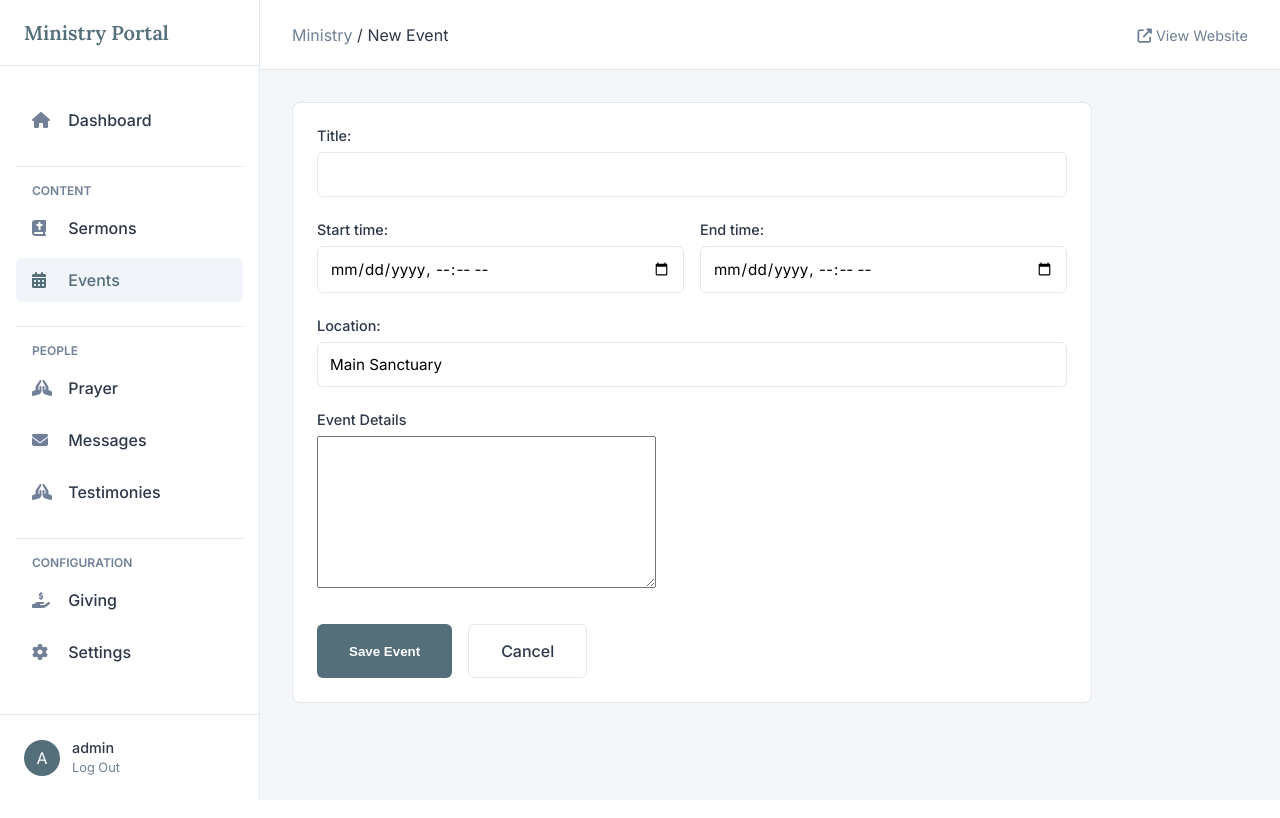
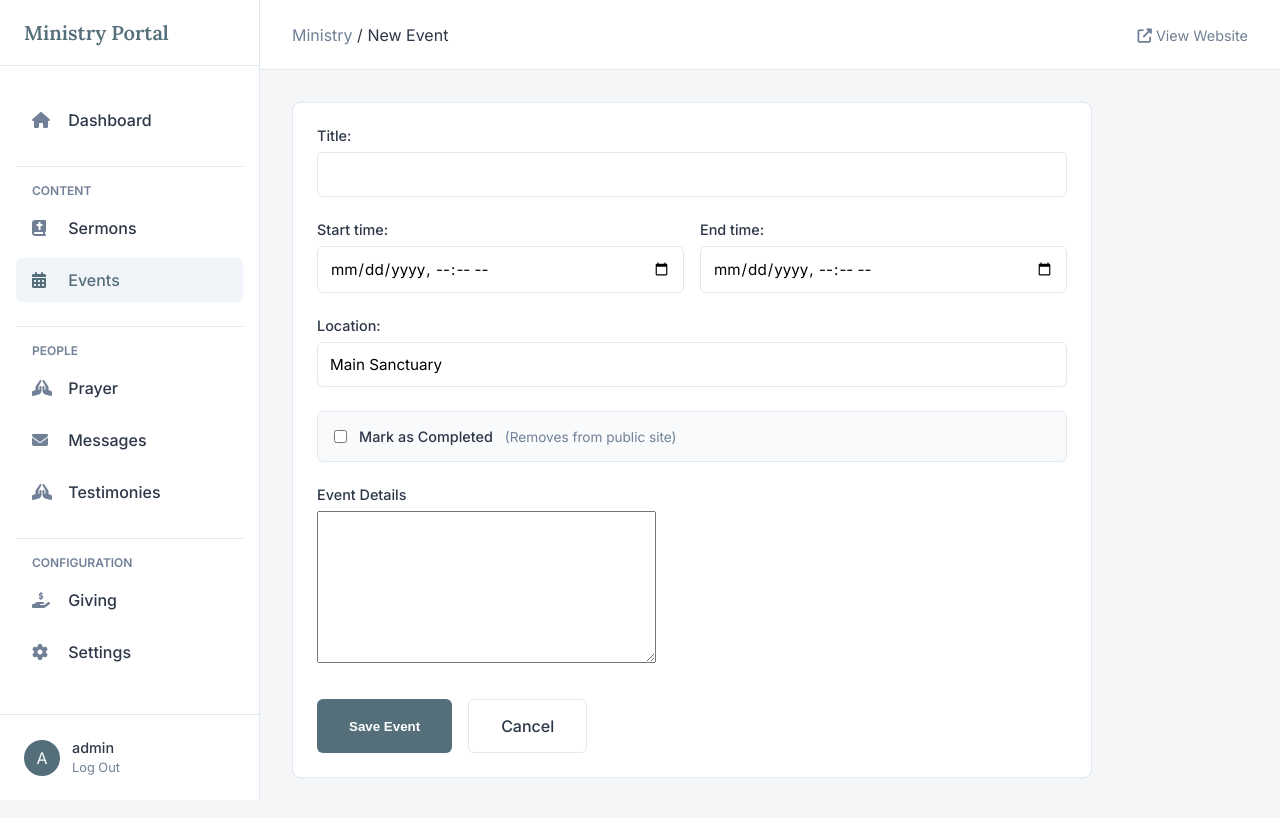
Before and after one commit to Eminenz07/the_truth_gate, a Django app: page /dashboard/events/add/ in a window 1280 px wide. Shown: the top 818 px of the page. Run offline with Django 5.2, Linux system fonts and the light colour scheme; a user stored in the database is signed in; some libraries are stand-ins or nearby versions.

Commit message:
Feat: Implement Completed status for events

```diff
--- a/dashboard/forms.py
+++ b/dashboard/forms.py
@@ -87,7 +87,7 @@ class EventForm(forms.ModelForm):
     class Meta:
         model = Event
         # Image upload disabled for now (User request Step 1792)
-        fields = ['title', 'start_time', 'end_time', 'location', 'description'] # Removed 'image'
+        fields = ['title', 'start_time', 'end_time', 'location', 'description', 'is_completed'] # Removed 'image', Added 'is_completed'
         widgets = {
             'title': forms.TextInput(attrs={'class': 'form-input'}),
             'location': forms.TextInput(attrs={'class': 'form-input'}),
--- a/dashboard/templates/dashboard/event_form.html
+++ b/dashboard/templates/dashboard/event_form.html
@@ -60,6 +60,12 @@
             {{ form.location }}
         </div>
 
+        <div class="form-group" style="display: flex; align-items: center; gap: 0.75rem; background: #f8fafc; padding: 1rem; border: 1px solid var(--border-color); border-radius: 6px;">
+            {{ form.is_completed }}
+            <label for="{{ form.is_completed.id_for_label }}" style="margin: 0; font-weight: 500;">Mark as Completed</label>
+            <span style="font-size: 0.85rem; color: var(--text-light);">(Removes from public site)</span>
+        </div>
+
         <div class="form-group">
             <label>Event Details</label>
             {{ form.description }}
--- a/events/models.py
+++ b/events/models.py
@@ -13,6 +13,8 @@ class Event(models.Model):
 
     is_recurring = models.BooleanField(default=False)
     recurrence_rule = models.CharField(max_length=100, blank=True, help_text="e.g. 'Weekly on Sundays'")
+
+    is_completed = models.BooleanField(default=False, help_text="Mark as completed to hide from public view.")
 
     created_at = models.DateTimeField(auto_now_add=True)
 
--- a/events/views.py
+++ b/events/views.py
@@ -8,5 +8,5 @@ class EventListView(ListView):
     context_object_name = 'events'
 
     def get_queryset(self):
-        # Show future events first
-        return Event.objects.all().order_by('-start_time')
+        # Show future events first, exclude completed ones
+        return Event.objects.filter(is_completed=False).order_by('-start_time')
```
Also changed, not shown: dashboard/templates/dashboard/event_list.html (+7 -2 lines), db.sqlite3, events/migrations/0002_event_is_completed.py (added).
